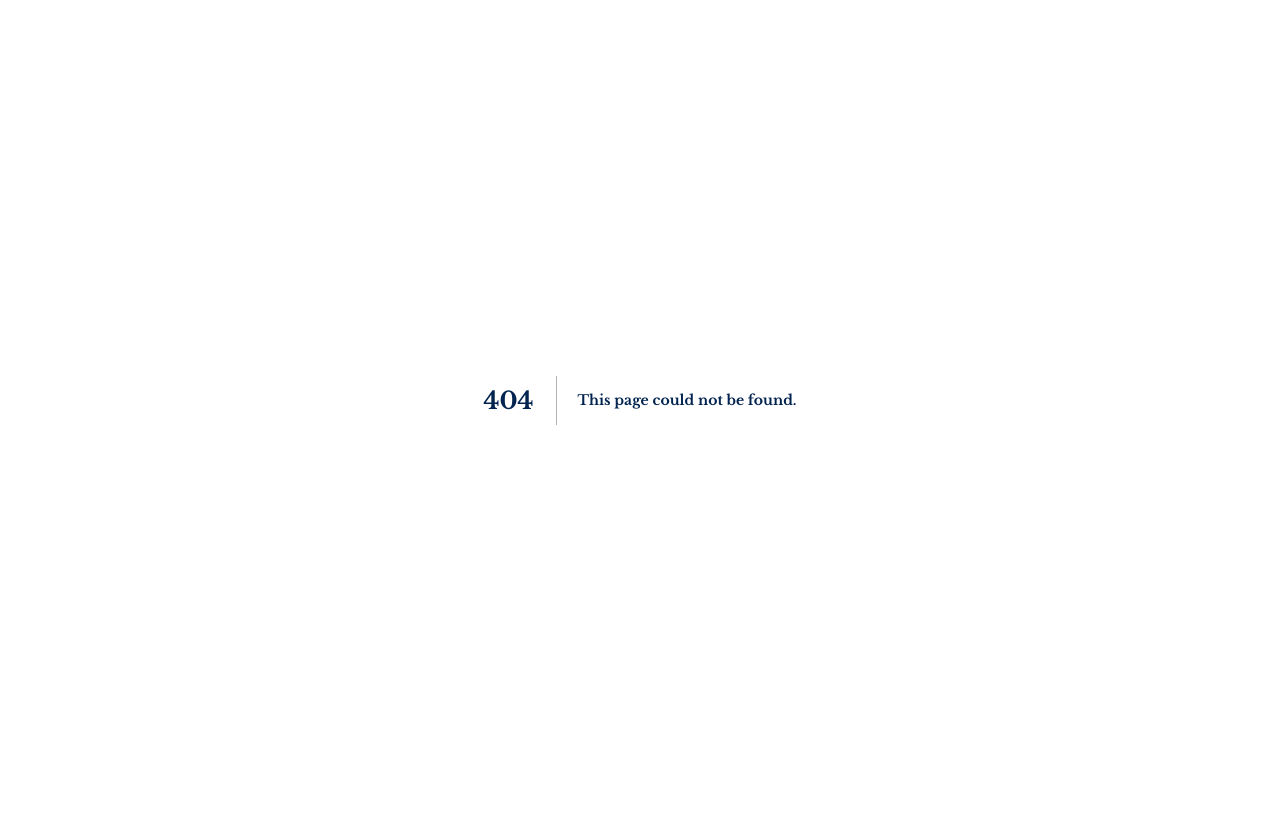
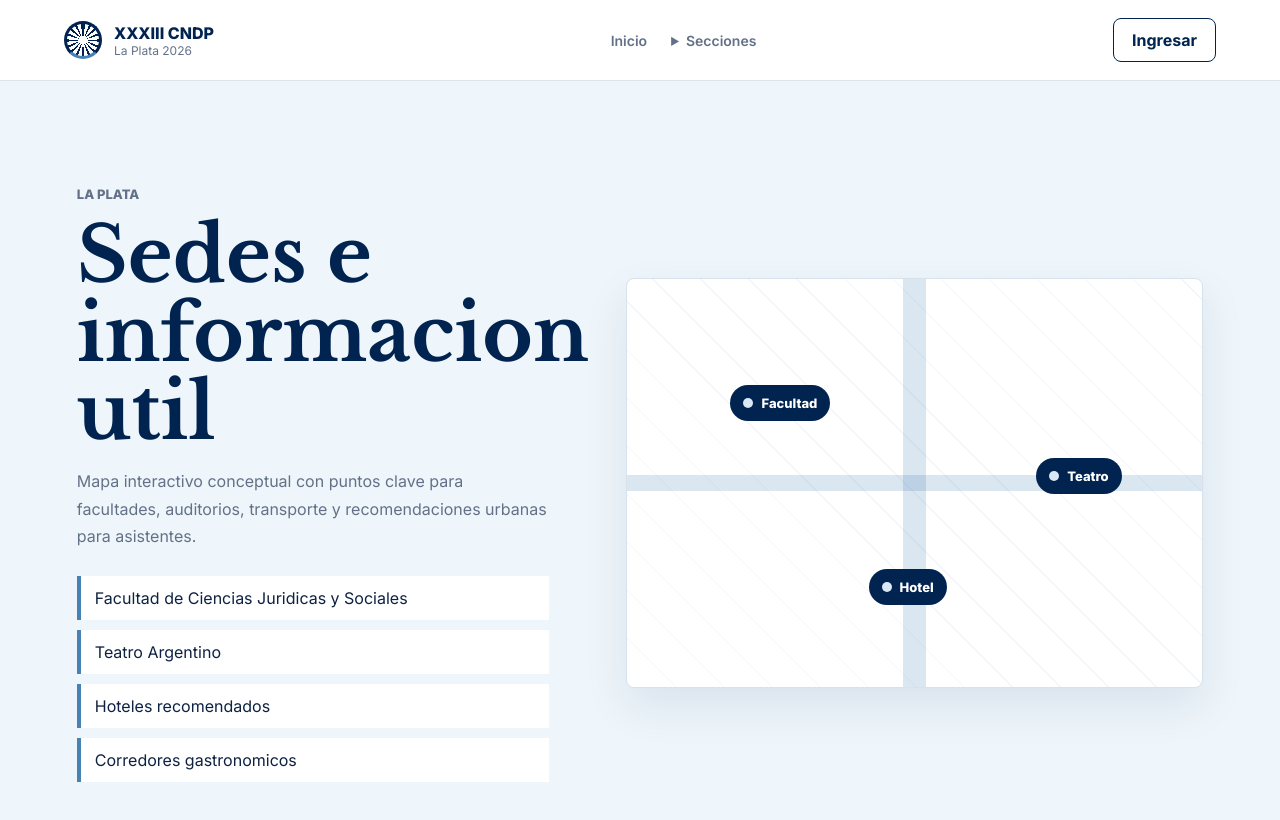
Before and after one commit to abugvila/congresoapp, a Next.js app: page /sedes in a window 1280 px wide. Before the commit this address had no page. Shown: the top 820 px of the page. Built offline with nearby package versions, Linux system fonts and the light colour scheme.

Commit message:
Add venues route

```diff
--- /dev/null
+++ b/app/sedes/page.jsx
@@ -0,0 +1,35 @@
+import SiteHeader from "../components/SiteHeader";
+
+export const metadata = {
+  title: "Sedes | XXXIII CNDP",
+};
+
+export default function SedesPage() {
+  return (
+    <>
+      <SiteHeader />
+      <main>
+        <section className="section split-section page-section">
+          <div>
+            <p className="eyebrow">La Plata</p>
+            <h1>Sedes e informacion util</h1>
+            <p>
+              Mapa interactivo conceptual con puntos clave para facultades, auditorios, transporte y recomendaciones urbanas para asistentes.
+            </p>
+            <div className="info-list">
+              <span>Facultad de Ciencias Juridicas y Sociales</span>
+              <span>Teatro Argentino</span>
+              <span>Hoteles recomendados</span>
+              <span>Corredores gastronomicos</span>
+            </div>
+          </div>
+          <div className="map-card" aria-label="Mapa esquematico de sedes">
+            <span className="map-pin pin-one">Facultad</span>
+            <span className="map-pin pin-two">Teatro</span>
+            <span className="map-pin pin-three">Hotel</span>
+          </div>
+        </section>
+      </main>
+    </>
+  );
+}
```
